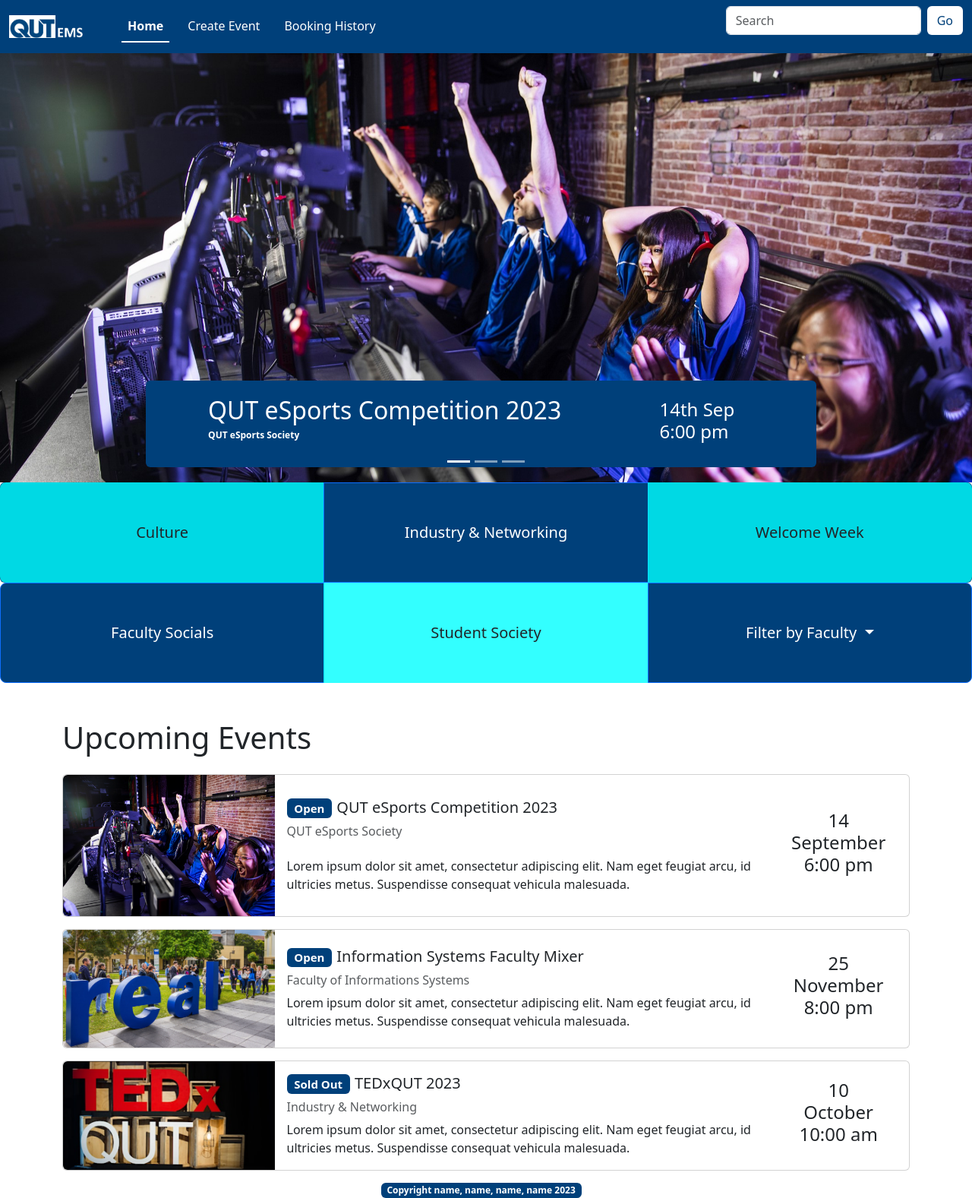
After one commit to Zo3g/IAB207-Assignment-3-G59, a Flask app: template website/templates/eventsBase.html in a window 1280 px wide. The commit adds this page. Shown: the whole page at 76% size. Run offline with Flask 3, Linux system fonts and the light colour scheme; the template is opened without the code that fills it, so the values that code supplies are empty; some libraries are stand-ins or nearby versions.

Commit message:
Updates to events blueprints, templates and form

```diff
--- a/website/models.py
+++ b/website/models.py
@@ -22,14 +22,14 @@
     organiser = db.Column(db.String(80))
     numticket = db.Column(db.Integer)
     ticketcost = db.Column(db.Integer)
-    eventdate = db.Column(db.Datetime)
-    eventstart = db.Column(db.Datetime)
+    eventdate = db.Column(db.DateTime)
+    eventstart = db.Column(db.DateTime)
     description = db.Column(db.String(200))
 
     def __repr__(self):
         return f"Name: {self.name}"
 
-class Comments(db.Model):
+class Comment(db.Model):
     __tablename__ = 'comments'
     id = db.Column(db.Integer, primary_key=True)
     text = db.Column(db.String(400))
--- /dev/null
+++ b/website/templates/eventsBase.html
@@ -0,0 +1,394 @@
+<html>
+
+<head>
+    <meta charset="utf-8">
+    <meta name="viewport" content="width=device-width, initial-scale=1">
+    <title>IAB207 Assignment 3</title>
+    <link href="https://cdn.jsdelivr.net/npm/bootstrap@5.3.0-alpha3/dist/css/bootstrap.min.css" rel="stylesheet"
+        integrity="sha384-KK94CHFLLe+nY2dmCWGMq91rCGa5gtU4mk92HdvYe+M/SXH301p5ILy+dN9+nJOZ" crossorigin="anonymous">
+    <link rel="stylesheet" href="../static/style/index.css">
+</head>
+
+<body>
+    <!-- Header -->
+    <header>
+
+        <nav class="navbar navbar-expand-lg">
+            <div class="container-fluid">
+                <a class="navbar-brand" href="#">
+                    <img src="../static/img/Picture1.png" alt="QUT EMS" width="132">
+                </a>
+                <button class="navbar-toggler" type="button" data-bs-toggle="collapse"
+                    data-bs-target="#navbarSupportedContent" aria-controls="navbarSupportedContent"
+                    aria-expanded="false" aria-label="Toggle navigation">
+                    <span class="navbar-toggler-icon"></span>
+                </button>
+                <div class="collapse navbar-collapse" id="navbarSupportedContent"">
+                <ul class=" navbar-nav nav-underline me-auto mb-2 mb-lg-0">
+                    <li class="nav-item">
+                        <a class="nav-link active" aria-current="page" href="#" style="color:white">Home</a>
+                    </li>
+                    <li class="nav-item">
+                        <a class="nav-link" href="eventCreateEdit.html">Create Event</a>
+                    </li>
+                    <li class="nav-item"">
+                    <a class=" nav-link" href="bookingHistory.html">Booking History</a>
+                    </li>
+                    </ul>
+                    <form class="d-flex">
+                        <input class="form-control me-2" type="search" placeholder="Search" aria-label="Search">
+                        <button class="btn" type="submit">Go</button>
+                    </form>
+                </div>
+            </div>
+        </nav>
+
+        {% block header %}
+        {% endblock %}
+
+    </header>
+
+    {% block content %}
+    <main>
+        <div class="row">
+            <!--Carousal-->
+            <div id="carouselExampleSlidesOnly" class="carousel slide" data-bs-ride="carousel">
+                <div id="carouselExampleCaptions" class="carousel slide" data-bs-ride="carousel">
+                    <div class="carousel-indicators">
+                        <button type="button" data-bs-target="#carouselExampleCaptions" data-bs-slide-to="0"
+                            class="active" aria-current="true" aria-label="Slide 1"></button>
+                        <button type="button" data-bs-target="#carouselExampleCaptions" data-bs-slide-to="1"
+                            aria-label="Slide 2"></button>
+                        <button type="button" data-bs-target="#carouselExampleCaptions" data-bs-slide-to="2"
+                            aria-label="Slide 3"></button>
+                    </div>
+                    <div class="carousel-inner">
+                        <div class="carousel-item active">
+                            <img src="./static/img/esport1.jpg" class="d-block w-100" alt="...">
+                            <div class="badge carousel-caption carousel-caption-md d-none d-lg-block">
+                                <div class="row">
+                                    <div class="col-lg-1"></div>
+                                    <div class="col-lg-8">
+                                        <h2>QUT eSports Competition 2023</h2>
+                                        <p>QUT eSports Society</p>
+                                        <a href="eventDetails.html" class="stretched-link"></a>
+                                    </div>
+                                    <div class="col-lg-2">
+                                        <h4>14th Sep<br>6:00 pm</h4>
+                                    </div>
+                                    <div class="col-lg-1"></div>
+                                </div>
+                            </div>
+                            <div class="badge carousel-caption d-none d-md-block d-lg-none">
+                                <div class="row">
+                                    <div class="col-lg-1"></div>
+                                    <div class="col-lg-8">
+                                        <h2>QUT eSports Competition 2023</h2>
+                                        <p>QUT eSports Society</p>
+                                        <a href="eventDetails.html" class="stretched-link"></a>
+                                    </div>
+                                    <div class="col-lg-2">
+                                        <h4>14th Sep<br>6:00 pm</h4>
+                                    </div>
+                                    <div class="col-lg-1"></div>
+                                </div>
+                            </div>
+                            <div class="badge carousel-caption d-sm-block d-md-none">
+                                <div class="row"">
+                      <h2>QUT eSports Competition 2023</h2>
+                      <p>QUT eSports Society</p>
+                      <a href=" eventDetails.html" class="stretched-link"></a>
+                                </div>
+                            </div>
+                        </div>
+                        <div class="carousel-item">
+                            <img src="./static/img/QUT Staff Event1.jpg" class="d-block w-100" alt="...">
+                            <div class="badge carousel-caption carousel-caption-md d-none d-lg-block">
+                                <div class="row">
+                                    <div class="col-lg-1"></div>
+                                    <div class="col-lg-8">
+                                        <h2>Information Systems Faculty <br>Mixer</h2>
+                                        <p>Faculty of Informations Systems</p>
+                                        <a href="eventDetails.html" class="stretched-link"></a>
+                                    </div>
+                                    <div class="col-lg-2">
+                                        <h4>25 Nov Sep<br>8:00 pm</h4>
+                                    </div>
+                                    <div class="col-lg-1"></div>
+                                </div>
+                            </div>
+                            <div class="badge carousel-caption d-none d-md-block d-lg-none">
+                                <div class="row">
+                                    <div class="col-lg-1"></div>
+                                    <div class="col-lg-8">
+                                        <h2>Information Systems Faculty <br>Mixer</h2>
+                                        <p>Faculty of Informations Systems</p>
+                                        <a href="eventDetails.html" class="stretched-link"></a>
+                                    </div>
+                                    <div class="col-lg-2">
+                                        <h4>25th Nov<br>8:00 pm</h4>
+                                    </div>
+                                    <div class="col-lg-1"></div>
+                                </div>
+                            </div>
+                            <div class="badge carousel-caption d-sm-block d-md-none">
+                                <div class="row">
+                                    <h2>Information Systems Faculty <br>Mixer</h2>
+                                    <p>Faculty of Informations Systems</p>
+                                    <a href="eventDetails.html" class="stretched-link"></a>
+                                </div>
+                            </div>
+                        </div>
+                        <div class="carousel-item">
+                            <img src="./static/img/TedxQUT1.png" class="d-block w-100" alt="...">
+                            <div class="badge carousel-caption carousel-caption-md d-md-block">
+                                <div class="row">
+                                    <div class="col-1"></div>
+                                    <div class="col-7"">
+                        <h2>TEDxQUT 2023</h2>
+                        <p>Industry & Networking</p>
+                        <a href=" eventDetails.html" class="stretched-link"></a>
+                                    </div>
+                                    <div class="col-3">
+                                        <h4>10th Oct<br>10:00 am</h4>
+                                    </div>
+                                    <div class="col-1"></div>
+                                </div>
+                            </div>
+                            <div class="badge carousel-caption d-none d-md-block d-lg-none">
+                                <div class="row">
+                                    <div class="col-lg-1"></div>
+                                    <div class="col-lg-8">
+                                        <h2>TEDxQUT 2023</h2>
+                                        <p>Industry & Networking</p>
+                                        <a href="eventDetails.html" class="stretched-link"></a>
+                                    </div>
+                                    <div class="col-lg-2">
+                                        <h4>10th Oct<br>10:00 am</h4>
+                                    </div>
+                                    <div class="col-lg-1"></div>
+                                </div>
+                            </div>
+                            <div class="badge carousel-caption d-sm-block d-md-none">
+                                <div class="row">
+                                    <h2>TEDxQUT 2023</h2>
+                                    <p>Industry & Networking</p>
+                                    <a href="eventDetails.html" class="stretched-link"></a>
+                                </div>
+                            </div>
+                        </div>
+                    </div>
+                </div>
+            </div>
+        </div>
+
+
+        <div class="row mb-5">
+
+            <!--Button Group-->
+            <div class="d-grid gap-2">
+                <div class="btn-group button-primary btn-group-lg" role="group" aria-label="Basic example">
+                    <a href="#Events" class="btn col-md-3"
+                        style="padding-block: 50px; background-color: rgb(0, 255, 255, 0.8)">Culture</a>
+                    <a href="#Events" class="btn btn-primary col-md-3"
+                        style="padding-block: 50px; background-color:#00407a; outline: none;">Industry
+                        &
+                        Networking</a>
+                    <a href="#Events" class="btn col-md-3"
+                        style="padding-block: 50px; background-color: rgb(0, 255, 255, 0.8)">Welcome
+                        Week</a>
+                </div>
+            </div>
+            <div class="d-grid gap-2">
+                <div class="btn-group btn-group-lg" role="group" aria-label="Basic example">
+                    <a href="#Events" class="btn btn-primary col-md-3"
+                        style="padding-block: 50px; background-color:#00407a; outline: none;">Faculty
+                        Socials</a>
+                    <a href=" #Events" class="btn col-md-3"
+                        style="padding-block: 50px; background-color:rgb(0, 255, 255, 0.8)">Student
+                        Society</a>
+                    <button type=" button" class="btn btn-primary dropdown-toggle col-md-3" data-bs-toggle="dropdown"
+                        aria-expanded="false" style="padding-block: 50px; background-color:#00407a">
+                        Filter by Faculty
+                    </button>
+                    <ul class=" dropdown-menu">
+                        <li><a class="dropdown-item" href="#Events">Business</a></li>
+                        <li><a class="dropdown-item" href="#Events">Creative Industries</a></li>
+                        <li><a class="dropdown-item" href="#Events">Engineering</a></li>
+                        <li><a class="dropdown-item" href="#Events">Information Technology</a></li>
+                        <li><a class="dropdown-item" href="#Events">Sciences</a></li>
+                    </ul>
+                </div>
+            </div>
+        </div>
+        <div class="container">
+            <div class="row mb-3" id="Events">
+                <h1>Upcoming Events</h1>
+            </div>
+            <div class="card card-lg d-lg-block mb-3">
+                <div class="row g-0">
+                    <div class="col-md-3">
+                        <img src="./static/img/esport.jpg" class="img-fluid rounded-start" alt="...">
+                    </div>
+                    <div class="col-md-7">
+                        <div class="card-body">
+                            <div class="row mb-3">
+                                <h5 class="card-title"><span class="badge">Open</span>QUT eSports Competition 2023</h5>
+                                <h6 class="text-body-secondary">QUT
+                                    eSports Society</h6>
+                            </div>
+                            <div class="row">
+                                <p class="card-text">Lorem ipsum dolor sit amet, consectetur adipiscing elit. Nam eget
+                                    feugiat
+                                    arcu, id
+                                    ultricies metus. Suspendisse consequat vehicula malesuada.</p>
+                            </div>
+                            <a href="eventDetails.html" class="stretched-link"></a>
+                        </div>
+                    </div>
+                    <div class="col-md-2 my-auto">
+                        <div class="card-body date-time">
+                            <h4>14<br>September<br>6:00 pm</h4>
+                        </div>
+                    </div>
+                </div>
+            </div>
+            <div class="card d-block d-lg-none mb-3">
+                <div class="row g-0">
+                    <div class="col-md-5">
+                        <img src="./static/img/esport.jpg" class="img-fluid rounded-start" alt="...">
+                    </div>
+                    <div class="col-md-7">
+                        <div class="card-body">
+                            <div class="row mb-3">
+                                <h5 class="card-title"><span class="badge">Open</span>QUT eSports Competition 2023</h5>
+                                <h6 class="text-body-secondary">QUT
+                                    eSports Society</h6>
+                            </div>
+                            <div class="row mb-2">
+                                <p class="card-text">Lorem ipsum dolor sit amet, consectetur adipiscing elit. Nam eget
+                                    feugiat
+                                    arcu, id
+                                    ultricies metus. Suspendisse consequat vehicula malesuada.</p>
+                            </div>
+                            <div class="row">
+                                <h4>14 September 6:00 pm</h4>
+                            </div>
+                            <a href="eventDetails.html" class="stretched-link"></a>
+                        </div>
+                    </div>
+                </div>
+            </div>
+            <div class="card card-lg mb-3 d-none d-lg-block">
+                <div class="row g-0">
+                    <div class="col-md-3">
+                        <img src="./static/img/QUT Staff Event.jpg" class="img-fluid rounded-start" alt="...">
+                    </div>
+                    <div class="col-md-7">
+                        <div class="card-body">
+                            <h5 class="card-title"><span class="badge" ">Open</span>Information Systems Faculty Mixer</h5>
+                  <h6 class=" text-body-secondary">Faculty of Informations Systems</h6>
+                                    <p class="card-text">Lorem ipsum dolor sit amet, consectetur adipiscing elit. Nam
+                                        eget feugiat arcu,
+                                        id
+                                        ultricies metus. Suspendisse consequat vehicula malesuada.</p>
+                        </div>
+                        <a href="eventDetails.html" class="stretched-link"></a>
+                    </div>
+                    <div class="col-md-2 my-auto">
+                        <div class="card-body date-time">
+                            <h4>25<br>November<br>8:00 pm</h4>
+                        </div>
+                    </div>
+                </div>
+            </div>
+            <div class="card d-block d-lg-none mb-3">
+                <div class="row g-0">
+                    <div class="col-md-5">
+                        <img src="./static/img/QUT Staff Event.jpg" class="img-fluid rounded-start" alt="...">
+                    </div>
+                    <div class="col-md-7">
+                        <div class="card-body">
+                            <div class="row mb-3">
+                                <h5 class="card-title"><span class="badge" ">Open</span>Information Systems Faculty Mixer
+                    </h5>
+                    <h6 class=" text-body-secondary">QUT
+                                        Faculty of Informations Systems</h6>
+                            </div>
+                            <div class="row mb-2">
+                                <p class="card-text">Lorem ipsum dolor sit amet, consectetur adipiscing elit. Nam eget
+                                    feugiat arcu, id
+                                    ultricies metus. Suspendisse consequat vehicula malesuada.</p>
+                            </div>
+                            <div class="row">
+                                <h4>25 November 8:00 pm</h4>
+                            </div>
+                            <a href="eventDetails.html" class="stretched-link"></a>
+                        </div>
+                    </div>
+                </div>
+            </div>
+            <div class="card card-lg mb-3 d-none d-lg-block">
+                <div class="row g-0">
+                    <div class="col-md-3">
+                        <img src="./static/img/TedxQUT.png" class="img-fluid rounded-start" alt="...">
+                    </div>
+                    <div class="col-md-7">
+                        <div class="card-body">
+                            <h5 class="card-title"><span class="badge">Sold
+                                    Out</span>TEDxQUT 2023</h5>
+                            <h6 class="text-body-secondary">Industry & Networking</h6>
+                            <p class="card-text">Lorem ipsum dolor sit amet, consectetur adipiscing elit. Nam eget
+                                feugiat arcu, id
+                                ultricies metus. Suspendisse consequat vehicula malesuada.</p>
+                        </div>
+                        <a href="eventDetails.html" class="stretched-link"></a>
+                    </div>
+                    <div class="col-md-2 my-auto">
+                        <div class="card-body date-time">
+                            <h4>10<br>October<br>10:00 am</h4>
+                        </div>
+                    </div>
+                </div>
+            </div>
+            <div class="card d-block d-lg-none mb-3">
+                <div class="row g-0">
+                    <div class="col-md-5">
+                        <img src="./static/img/TedxQUT.png" class="img-fluid rounded-start" alt="...">
+                    </div>
+                    <div class="col-md-7">
+                        <div class="card-body">
+                            <div class="row mb-3">
+                                <h5 class="card-title"><span class="badge sold-out">Sold
+                                        Out</span>TEDxQUT 2023</h5>
+                                <h6 class=" text-body-secondary">QUT
+                                    Industry & Networking</h6>
+                            </div>
+                            <div class="row mb-2">
+                                <p class="card-text">Lorem ipsum dolor sit amet, consectetur adipiscing elit. Nam eget
+                                    feugiat arcu, id
+                                    ultricies metus. Suspendisse consequat vehicula malesuada.</p>
+                            </div>
+                            <div class="row">
+                                <h4>10 October 10:00 am</h4>
+                            </div>
+                            <a href="eventDetails.html" class="stretched-link"></a>
+                        </div>
+                    </div>
+                </div>
+            </div>
+        </div>
+        </div>
+    </main>
+    {% endblock %}
+
+    <footer class="footer">
+        <span class="badge">Copyright name, name, name, name 2023</span>
+    </footer>
+
+    <script src="https://cdn.jsdelivr.net/npm/bootstrap@5.3.0-alpha3/dist/js/bootstrap.bundle.min.js"
+        integrity="sha384-ENjdO4Dr2bkBIFxQpeoTz1HIcje39Wm4jDKdf19U8gI4ddQ3GYNS7NTKfAdVQSZe"
+        crossorigin="anonymous"></script>
+</body>
+
+</html>
```
Also changed, not shown: website/events.py (+10 -9 lines), website/forms.py (+6 -4 lines), website/templates/events/create copy.html (added, +20 -0 lines), website/templates/events/create.html (+7 -7 lines).
